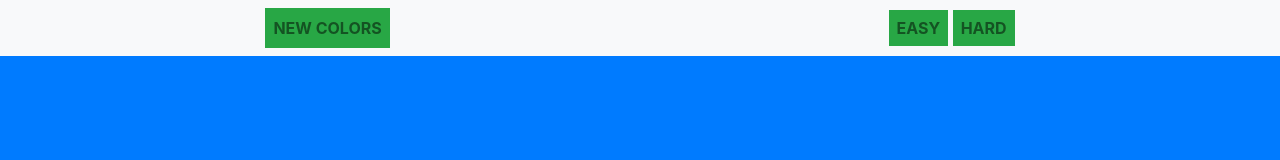
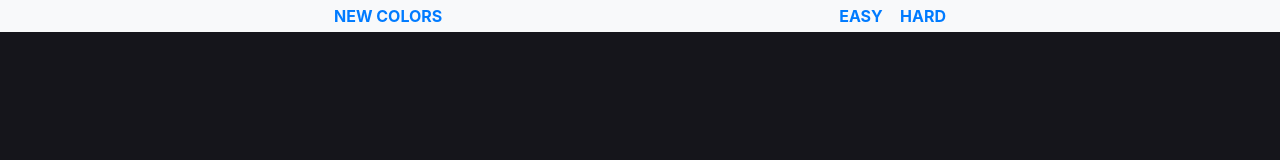
Before and after one commit to darco2018/color-game, a website built with webpack: page src/index.html in a window 1280 px wide. Built offline with nearby package versions, Linux system fonts and the light colour scheme; some packages are replaced by stand-ins of ours; files whose address does not match are found by name.

Commit message:
Complete navbar

```diff
--- a/src/css/index.css
+++ b/src/css/index.css
@@ -2,36 +2,29 @@
 @import url("../../node_modules/bootstrap/dist/css/bootstrap.min.css");
 
 body {
-  color: var(--warning);
+  background: #15151b;
+}
+
+a {
+  font-weight: bold;
+}
+
+.navbar-nav .nav-link {
+  margin: 0 -0.2rem;
+  padding-left: 0.6rem;
+  padding-right: 0.6rem;
+}
+
+.navbar-light .navbar-nav .nav-link {
+  color: var(--primary);
+}
+
+.navbar-nav:hover .nav-link:hover {
+  color: var(--light);
   background: var(--primary);
 }
 
-a {
-  /* padding-left: 2rem;
-  padding-right: 2rem; */
-  /* margin-left: 0.5rem;
-  margin-right: 0.5rem;
-  margin-top: 0.5rem;
-  margin-bottom: 0.5rem; */
-  font-weight: bold;
+.nav-item,
+.navlink {
+  display: inline-block;
 }
-
-a:link {
-  /* padding-left: 0.5rem;
-  padding-right: 0.5rem;
-  margin-top: 0.5rem;
-  margin-bottom: 0.5rem;
-  background: yellow;
-  color: var(--warning);
-  //background: var(--success); */
-}
-
-a:active {
-  color: #0000ff;
-}
-
-.navbar-nav .nav-link {
-  padding-left: 0.5rem;
-  padding-right: 0.5rem;
-  background: var(--success);
-}
--- a/src/index.html
+++ b/src/index.html
@@ -29,19 +29,21 @@
       <!-- // [START Primary navigation]  -->
       <div class="container-fluid px-0">
         <nav
-          class="navbar navbar-light bg-light d-flex justify-content-around "
+          class="navbar navbar-light bg-light d-flex justify-content-center m-0 py-1 "
         >
-          <div>
-            <ul class="navbar-nav">
-              <li class="nav-item">
-                <a class="nav-link" href="#">NEW COLORS</a>
+          <div class="mr-5 pr-5">
+            <ul class="navbar-nav d-inline mr-5 pr-5">
+              <li class="nav-item d-inline">
+                <a class="nav-link d-inline " href="#">NEW COLORS</a>
               </li>
             </ul>
           </div>
-          <div>
-            <ul class="navbar-nav">
-              <li class="nav-item ">
+          <div class="ml-5 pl-5">
+            <ul class="navbar-nav d-inline ml-5 pl-5">
+              <li class="nav-item d-inline">
                 <a class="nav-link d-inline" href="#">EASY</a>
+              </li>
+              <li class="nav-item d-inline">
                 <a class="nav-link d-inline" href="#">HARD</a>
               </li>
             </ul>
```
